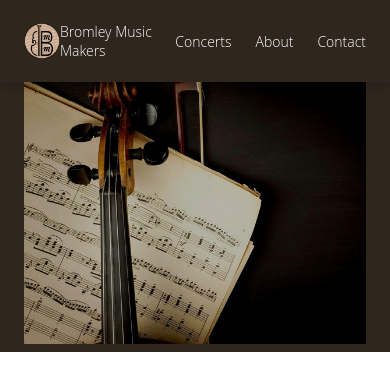
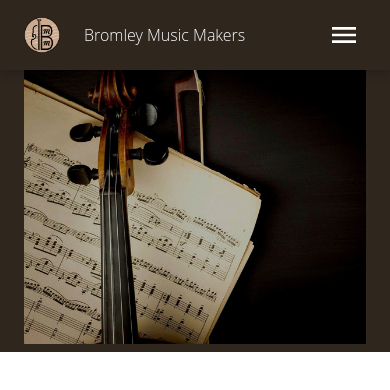
Before and after one commit to silkster87/react-bmm-website, a React (Create React App) app: page / in a window 390 px wide. Shown: the top 390 px of the page. Built offline with nearby package versions, Linux system fonts and the light colour scheme.

Commit message:
header with menu and dropdown links

```diff
--- a/src/components/Header.tsx
+++ b/src/components/Header.tsx
@@ -1,21 +1,69 @@
-import React from 'react'
+import React, { useState, useEffect } from 'react'
 import bmmLogo from '../assets/bmm_logo.png'
 
+import MenuIcon from '@mui/icons-material/Menu'
+import CloseIcon from '@mui/icons-material/Close'
 import '../styles/Header.scss'
 
 export const Header = () => {
+  const [showMenu, setShowMenu] = useState(true)
+  const [showDropDown, setShowDropDown] = useState(false)
+
+  const closeDropDown = () => {
+    setShowDropDown(false)
+  }
+  const links = () => (
+    <>
+      <a href="#concerts" onClick={closeDropDown}>Concerts</a>
+      <a href="#about" onClick={closeDropDown}>About</a>
+      <a href="#contact" onClick={closeDropDown}>Contact</a>
+    </>
+  )
+
+  const iconSizes = { width: 32, height: 32 }
+  useEffect(() => {
+    const handleMenu = () => {
+      if (window.innerWidth > 980) {
+        setShowMenu(false)
+        setShowDropDown(false)
+      }
+      if (window.innerWidth <= 980) setShowMenu(true)
+    }
+
+    window.addEventListener('resize', handleMenu)
+    handleMenu()
+
+    return () => window.removeEventListener('resize', handleMenu)
+  }, [])
+
   return (
     <header>
       <nav>
-        <img src={bmmLogo} height="36px" width="36px"
-          alt="Bromley Music Makers Logo" />
-        <p>Bromley Music Makers</p>
-        <aside>
-          <a href="#concerts">Concerts</a>
-          <a href="#about">About</a>
-          <a href="#contact">Contact</a>
+        <div className="logo-title-container">
+          <img src={bmmLogo} height="36px" width="36px"
+            alt="Bromley Music Makers Logo" />
+          <p>Bromley Music Makers</p>
+        </div>
+        <aside className="links">
+          {links()}
         </aside>
+        {showMenu && !showDropDown &&
+          <button className="menu-btn" onClick={() => { setShowDropDown(prev => !prev) }}>
+            <MenuIcon sx={iconSizes} />
+          </button>}
+        {showDropDown &&
+          <button className="menu-btn" onClick={() => { setShowDropDown(prev => !prev) }}>
+            <CloseIcon sx={iconSizes} />
+          </button>
+        }
       </nav>
+      {showDropDown &&
+        <div className="dropdown-list-links">
+          <div className="links-dropdown-container">
+            {links()}
+          </div>
+        </div>}
     </header>
+
   )
 }
--- a/src/styles/Header.scss
+++ b/src/styles/Header.scss
@@ -22,13 +22,62 @@ nav {
   align-items: center;
   justify-content: space-between;
 
+  .logo-title-container {
+    display: flex;
+    flex-direction: row;
+    align-items: center;
+    gap: 24px;
+
+    p {
+      font-size: 16px;
+    }
+  }
+
   aside {
     display: flex;
     flex-direction: row;
     gap: 24px;
 
-    a:hover {
-      color: colors.$nav-highlighted-text;
-    }
   }
 }
+
+a:hover {
+  color: colors.$nav-highlighted-text;
+}
+
+.menu-btn {
+  display: flex;
+  flex-direction: row;
+  justify-content: center;
+  align-items: center;
+  background-color: transparent;
+  border: none;
+  border-radius: 8px;
+  cursor: pointer;
+
+  &:hover {
+    border: 1px solid colors.$nav-highlighted-text;
+  }
+}
+
+.dropdown-list-links {
+  display: absolute;
+  top: 40px;
+  z-index: 1;
+  background-color: colors.$background-color;
+
+  .links-dropdown-container {
+    display: flex;
+    flex-direction: column;
+    align-items: center;
+    gap: 24px;
+  }
+}
+
+
+
+@media only screen and (max-width: 980px) {
+  .links {
+    display: none;
+  }
+}
```
